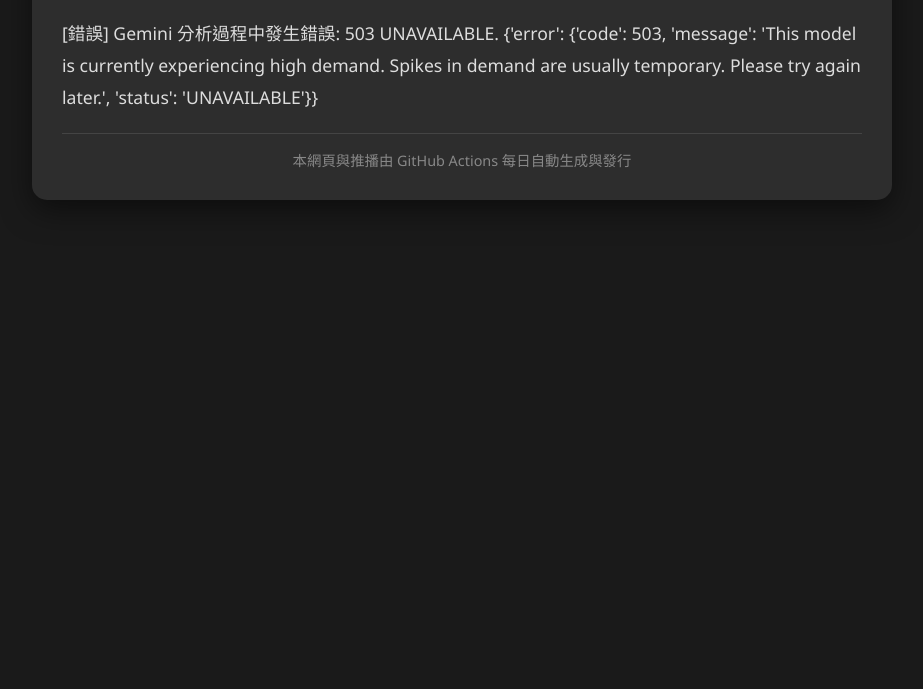
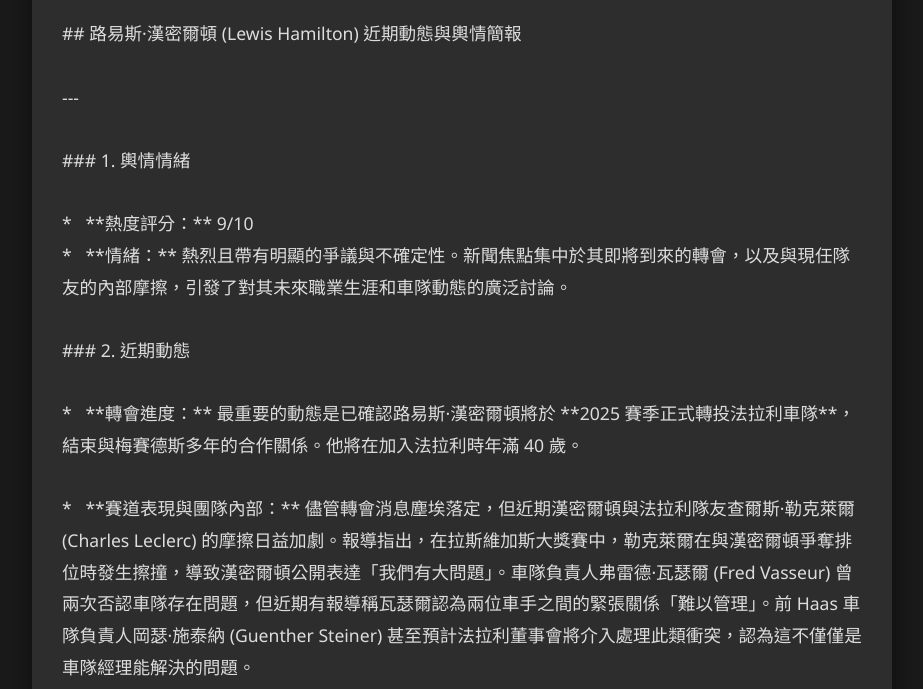
Before and after one commit to pumaf360-cell/lewis-news, a plain HTML site: page index.html in a window 1280 px wide. Shown: the part 111-800 px from the top of the page, without its empty margins (178-1101 px from the left). Drawn offline with Linux system fonts and the light colour scheme.

Commit message:
deploy: 972ef3e4cd47083a4746ec5e6219c397f7814faa

```diff
--- a/index.html
+++ b/index.html
@@ -15,7 +15,28 @@
 <body>
     <div class="container">
         <h1>🏎️ Lewis Hamilton AI 自動情報站</h1>
-        <pre>[錯誤] Gemini 分析過程中發生錯誤: 503 UNAVAILABLE. {'error': {'code': 503, 'message': 'This model is currently experiencing high demand. Spikes in demand are usually temporary. Please try again later.', 'status': 'UNAVAILABLE'}}</pre>
+        <pre>## 路易斯·漢密爾頓 (Lewis Hamilton) 近期動態與輿情簡報
+
+---
+
+### 1. 輿情情緒
+
+*   **熱度評分：** 9/10
+*   **情緒：** 熱烈且帶有明顯的爭議與不確定性。新聞焦點集中於其即將到來的轉會，以及與現任隊友的內部摩擦，引發了對其未來職業生涯和車隊動態的廣泛討論。
+
+### 2. 近期動態
+
+*   **轉會進度：** 最重要的動態是已確認路易斯·漢密爾頓將於 **2025 賽季正式轉投法拉利車隊**，結束與梅賽德斯多年的合作關係。他將在加入法拉利時年滿 40 歲。
+
+*   **賽道表現與團隊內部：** 儘管轉會消息塵埃落定，但近期漢密爾頓與法拉利隊友查爾斯·勒克萊爾 (Charles Leclerc) 的摩擦日益加劇。報導指出，在拉斯維加斯大獎賽中，勒克萊爾在與漢密爾頓爭奪排位時發生擦撞，導致漢密爾頓公開表達「我們有大問題」。車隊負責人弗雷德·瓦瑟爾 (Fred Vasseur) 曾兩次否認車隊存在問題，但近期有報導稱瓦瑟爾認為兩位車手之間的緊張關係「難以管理」。前 Haas 車隊負責人岡瑟·施泰納 (Guenther Steiner) 甚至預計法拉利董事會將介入處理此類衝突，認為這不僅僅是車隊經理能解決的問題。
+
+*   **未來展望：** 漢密爾頓已表達希望繼續參賽至 2030 年，然而他在法拉利車隊的長期未來（特別是 2027 年合約到期之後）仍充滿不確定性。他的留任與否將直接影響法拉利青訓車手如奧利弗·貝爾曼 (Oliver Bearman) 和拉斐爾·卡馬拉 (Rafael Camara) 等人的晉升機會，因為現有席位已被佔據。甚至有猜測指出，如果內部摩擦持續，法拉利可能會在 2028 年重新評估漢密爾頓的專案，並可能考慮引入一位新的車手以穩定車手動態，同時也有關於他未來可能回歸麥拉倫的揣測。
+
+### 3. 重點摘要
+
+*   路易斯·漢密爾頓已確認將於 **2025 賽季加入法拉利車隊**，此為其職業生涯的重大轉變，備受全球F1社群矚目。
+*   近期與現任隊友查爾斯·勒克萊爾的 **內部摩擦與緊張關係顯著升溫**，引起媒體和前F1高層的廣泛關注，並可能導致法拉利高層介入處理車手關係。
+*   漢密爾頓在法拉利的 **長期未來（2027年後）充滿不確定性**，這不僅影響他個人的職業規劃，也對法拉利青訓車手的晉升路徑產生關鍵影響。</pre>
         <div class="footer">本網頁與推播由 GitHub Actions 每日自動生成與發行</div>
     </div>
 </body>
```
